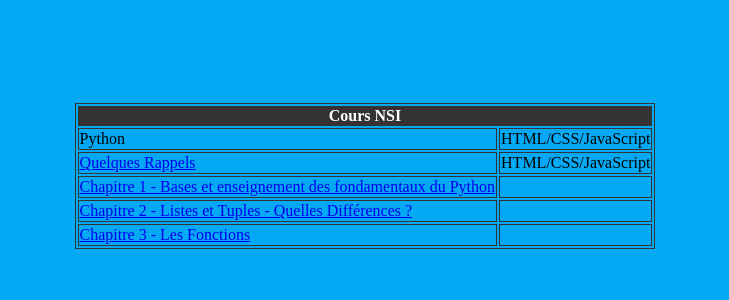
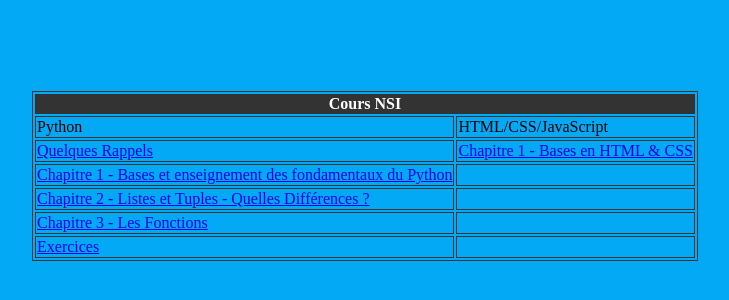
Before and after one commit to GuGules/coursNSI, a plain HTML site: page index.html in a window 1280 px wide. Shown: the part 224-524 px from the top of the page, without its empty margins (275-1004 px from the left). Drawn offline with Linux system fonts and the light colour scheme.

Commit message:
Add files via upload

```diff
--- a/index.html
+++ b/index.html
@@ -19,7 +19,7 @@
                 </tr>
                 <tr>
                     <td><a href="ressources/Cours 1 - Rappel.odt" download="Cours 1 - Rappel.odt">Quelques Rappels<br></a></td>
-                    <td>HTML/CSS/JavaScript</td>
+                    <td><a href="ressources/htmlfiles/Chapitre 1 - Bases en HTML &CSS.odt" download="Chapitre 1 -Bases en html & en css.odt">Chapitre 1 - Bases en HTML & CSS<br></a></td>
                 </tr>
                 <tr>
                     <td><a href="ressources/pyfiles/Chapitre1.odt" download="Chapitre 1 - Bases.odt">Chapitre 1 - Bases et enseignement des fondamentaux du Python<br></a></td>
@@ -33,6 +33,10 @@
                     <td><a href="ressources/pyfiles/Chapitre3.odt" download="Chapitre 3 - Les Fonctions.odt">Chapitre 3 - Les Fonctions<br></a></td>
                     <td></td>
                 </tr>
+                <tr>
+                    <td><a href="ressources/pyfiles/Exercices.odt" download="Exercices.odt">Exercices<br></a></td>
+                    <td></td>
+                </tr>
             </tbody>
         </table>
     </body>
```
Also changed, not shown: 3 other files.
